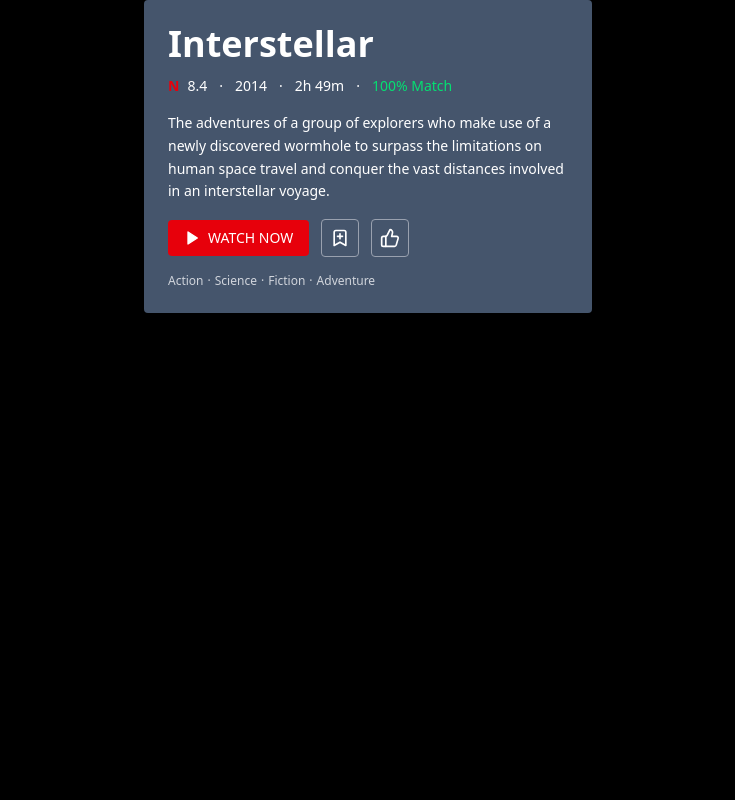
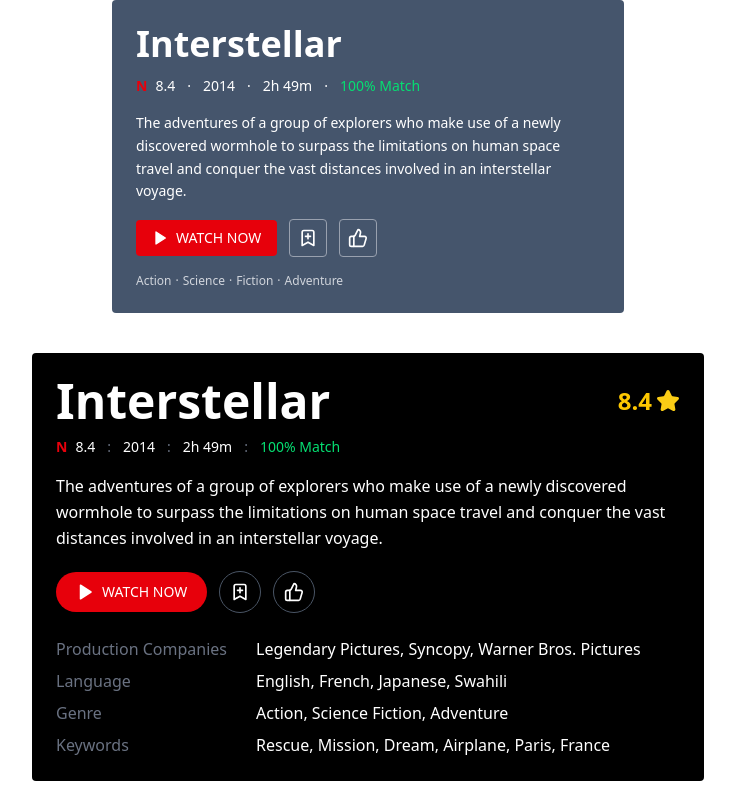
Before and after one commit to ngvuthtinh/Movie_Recommendation_System, a React (Vite) app in the folder movie_recommendation_system/: page / in a window 1280 px wide. Shown: the whole page, without its empty margins (272-1007 px from the left). Built offline with nearby package versions, Linux system fonts and the light colour scheme.

Commit message:
Tinh | Update Detail Moive 1&2

```diff
--- a/movie_recommendation_system/src/components/DetailMovie_1.tsx
+++ b/movie_recommendation_system/src/components/DetailMovie_1.tsx
@@ -9,7 +9,7 @@
   };
 
   return (
-    <div className="max-w-md mx-auto bg-white rounded overflow-hidden">
+    <div className="max-w-lg mx-auto bg-white rounded overflow-hidden">
       {/* Main content area */}
       <div className="bg-slate-600 p-6 text-white">
         {/* Movie title */}
--- /dev/null
+++ b/movie_recommendation_system/src/components/DetailMovie_2.tsx
@@ -0,0 +1,92 @@
+import { Play, BookmarkPlus, ThumbsUp, Star } from "lucide-react"
+import { type MovieDetail2Props, defaultMovieProps } from "../types/I_DetailMovie2"
+
+export default function DetailMovie_2(props: MovieDetail2Props) {
+  // Merge provided props with default props
+  const {
+    id,
+    title,
+    rating,
+    year,
+    duration,
+    matchPercentage,
+    description,
+    genres,
+    productionCompanies,
+    languages,
+    keywords,
+  } = {
+    ...defaultMovieProps,
+    ...props,
+  }
+
+  return (
+    <div className="max-w-2xl mx-auto bg-white rounded overflow-hidden">
+      {/* Main content area */}
+      <div className="bg-black p-6 text-white">
+        {/* Movie title and rating */}
+        <div className="flex justify-between items-center mb-3">
+          <h1 className="text-5xl font-bold">{title}</h1>
+          <div className="flex items-center gap-1 ml-4">
+            <span className="text-2xl text-yellow-400 font-bold">{rating}</span>
+            <Star size={24} fill="#FACC15" color="#FACC15" />
+          </div>
+        </div>
+
+        {/* Movie metadata row */}
+        <div className="flex items-center gap-2 mb-4 text-sm">
+          <span className="text-red-600 font-bold">N</span>
+          <span>{rating}</span>
+          <span className="mx-1 text-gray-500">:</span>
+          <span>{year}</span>
+          <span className="mx-1 text-gray-500">:</span>
+          <span>{duration}</span>
+          <span className="mx-1 text-gray-500">:</span>
+          <span className="text-green-400">{matchPercentage}% Match</span>
+        </div>
+
+        {/* Movie description */}
+        <p className="mb-5 text-base leading-relaxed">{description}</p>
+
+        {/* Action buttons */}
+        <div className="flex items-center gap-3 mb-6">
+          <button className="bg-red-600 text-white px-5 py-2.5 rounded-full flex items-center gap-2 text-sm font-medium">
+            <Play size={18} className="fill-white" />
+            WATCH NOW
+          </button>
+
+          <button className="border border-gray-600 p-2.5 rounded-full">
+            <BookmarkPlus size={20} />
+          </button>
+
+          <button className="border border-gray-600 p-2.5 rounded-full">
+            <ThumbsUp size={20} />
+          </button>
+        </div>
+
+        {/* Additional information - Styled to match the image exactly */}
+        <div className="space-y-2 text-base">
+          <div className="grid grid-cols-[200px_1fr]">
+            <div className="text-gray-500 font-normal">Production Companies</div>
+            <div className="text-white">{productionCompanies.join(", ")}</div>
+          </div>
+
+          <div className="grid grid-cols-[200px_1fr]">
+            <div className="text-gray-500 font-normal">Language</div>
+            <div className="text-white">{languages.join(", ")}</div>
+          </div>
+
+          <div className="grid grid-cols-[200px_1fr]">
+            <div className="text-gray-500 font-normal">Genre</div>
+            <div className="text-white">{genres.join(", ")}</div>
+          </div>
+
+          <div className="grid grid-cols-[200px_1fr]">
+            <div className="text-gray-500 font-normal">Keywords</div>
+            <div className="text-white">{keywords.join(", ")}</div>
+          </div>
+        </div>
+      </div>
+    </div>
+  )
+}
--- a/movie_recommendation_system/src/main.tsx
+++ b/movie_recommendation_system/src/main.tsx
@@ -3,9 +3,17 @@
 import './styles/index.css'
 import App from './App.tsx'
 import DetailMovie_1 from './components/DetailMovie_1.tsx'
+import DetailMovie_2 from './components/DetailMovie_2.tsx'
 
 createRoot(document.getElementById('root')!).render(
   <StrictMode>
-    <DetailMovie_1 />
+    <>
+      <div className="mb-10">
+        <DetailMovie_1 />
+      </div>
+      <div className="mt-10">
+        <DetailMovie_2 />
+      </div>
+    </>
   </StrictMode>,
 )
--- a/movie_recommendation_system/src/styles/index.css
+++ b/movie_recommendation_system/src/styles/index.css
@@ -2,6 +2,6 @@
 
 body {
     margin: 0;
-    background-color: black;
+    background-color: white;
     color: white;
 }
--- /dev/null
+++ b/movie_recommendation_system/src/types/I_DetailMovie2.ts
@@ -0,0 +1,45 @@
+// Types and interfaces for the movie component
+export interface MovieDetail2Props {
+    id?: number
+    title?: string
+    rating?: number
+    year?: number
+    duration?: string
+    matchPercentage?: number
+    description?: string
+    genres?: string[]
+    productionCompanies?: string[]
+    languages?: string[]
+    keywords?: string[]
+  }
+
+  // Default values for the movie props
+  export const defaultMovieProps: Required<MovieDetail2Props> = {
+    id: 2,
+    title: "Interstellar",
+    rating: 8.4,
+    year: 2014,
+    duration: "2h 49m",
+    matchPercentage: 100,
+    description:
+      "The adventures of a group of explorers who make use of a newly discovered wormhole to surpass the limitations on human space travel and conquer the vast distances involved in an interstellar voyage.",
+    genres: ["Action", "Science Fiction", "Adventure"],
+    productionCompanies: ["Legendary Pictures", "Syncopy", "Warner Bros. Pictures"],
+    languages: ["English", "French", "Japanese", "Swahili"],
+    keywords: ["Rescue", "Mission", "Dream", "Airplane", "Paris", "France"],
+  }
+
+  // Utility functions related to movies
+  export const formatDuration = (minutes: number): string => {
+    const hours = Math.floor(minutes / 60)
+    const mins = minutes % 60
+    return `${hours}h ${mins}m`
+  }
+
+  export const calculateMatchPercentage = (userPreferences: string[], movieGenres: string[]): number => {
+    if (!userPreferences.length) return 0
+
+    const matchingGenres = movieGenres.filter((genre) => userPreferences.includes(genre))
+
+    return Math.round((matchingGenres.length / userPreferences.length) * 100)
+  }
```
